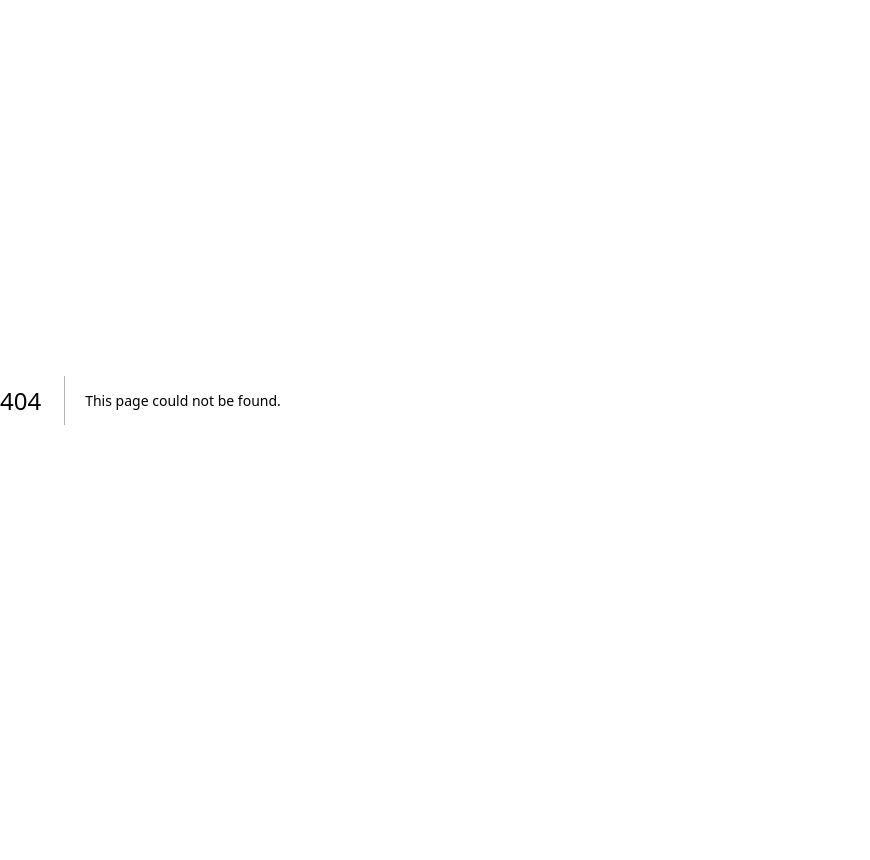
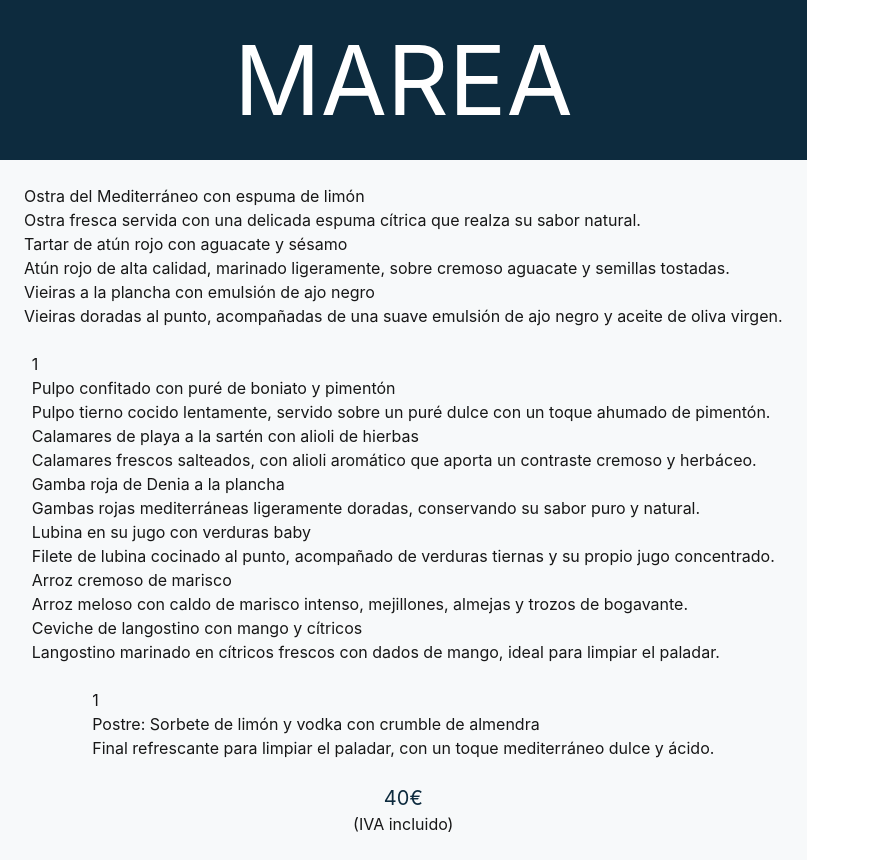
Before and after one commit to jaimeneco/Marea-restaurante, a Next.js app in the folder marea-restaurante/: page /menu in a window 1280 px wide. Before the commit this address had no page. Shown: the whole page, without its empty margins (0-870 px from the left). Before the commit the page ends 800 px from the top, so only its background shows below. Built offline with nearby package versions, Linux system fonts and the light colour scheme.

Commit message:
agregar page Menú basica

```diff
--- a/marea-restaurante/src/app/layout.js
+++ b/marea-restaurante/src/app/layout.js
@@ -19,11 +19,7 @@ export const metadata = {
 export default function RootLayout({ children }) {
   return (
     <html lang="en">
-      <body
-        className="flex"
-      >
-        {children}
-      </body>
+      <body className="flex">{children}</body>
     </html>
   );
 }
--- /dev/null
+++ b/marea-restaurante/src/app/menu/menu-data.json
@@ -0,0 +1,70 @@
+[
+  {
+    "categoria": "Entrantes",
+    "platos": [
+      {
+        "id": 1,
+        "nombre": "Ostra del Mediterráneo con espuma de limón",
+        "descripcion": "Ostra fresca servida con una delicada espuma cítrica que realza su sabor natural."
+      },
+      {
+        "id": 2,
+        "nombre": "Tartar de atún rojo con aguacate y sésamo",
+        "descripcion": "Atún rojo de alta calidad, marinado ligeramente, sobre cremoso aguacate y semillas tostadas."
+      },
+      {
+        "id": 3,
+        "nombre": "Vieiras a la plancha con emulsión de ajo negro",
+        "descripcion": "Vieiras doradas al punto, acompañadas de una suave emulsión de ajo negro y aceite de oliva virgen."
+      }
+    ]
+  },
+  {
+    "categoria": "Principales",
+    "platos": [
+      {
+        "id": 4,
+        "nombre": "Pulpo confitado con puré de boniato y pimentón",
+        "descripcion": "Pulpo tierno cocido lentamente, servido sobre un puré dulce con un toque ahumado de pimentón."
+      },
+      {
+        "id": 5,
+        "nombre": "Calamares de playa a la sartén con alioli de hierbas",
+        "descripcion": "Calamares frescos salteados, con alioli aromático que aporta un contraste cremoso y herbáceo."
+      },
+      {
+        "id": 6,
+        "nombre": "Gamba roja de Denia a la plancha",
+        "descripcion": "Gambas rojas mediterráneas ligeramente doradas, conservando su sabor puro y natural."
+      },
+      {
+        "id": 7,
+        "nombre": "Lubina en su jugo con verduras baby",
+        "descripcion": "Filete de lubina cocinado al punto, acompañado de verduras tiernas y su propio jugo concentrado."
+      },
+      {
+        "id": 8,
+        "nombre": "Arroz cremoso de marisco",
+        "descripcion": "Arroz meloso con caldo de marisco intenso, mejillones, almejas y trozos de bogavante."
+      },
+      {
+        "id": 9,
+        "nombre": "Ceviche de langostino con mango y cítricos",
+        "descripcion": "Langostino marinado en cítricos frescos con dados de mango, ideal para limpiar el paladar."
+      }
+    ]
+  },
+  {
+    "categoria": "Postres",
+    "platos": [
+      {
+        "id": 10,
+        "nombre": "Postre: Sorbete de limón y vodka con crumble de almendra",
+        "descripcion": "Final refrescante para limpiar el paladar, con un toque mediterráneo dulce y ácido."
+      }
+    ]
+  },
+  {
+    "precio": "40€"
+  }
+]
--- /dev/null
+++ b/marea-restaurante/src/app/menu/page.jsx
@@ -0,0 +1,38 @@
+// import Image from "next/image";
+import menu from "./menu-data.json";
+
+const precio = menu.find((item) => item.precio)?.precio;
+const Menu = () => {
+  return (
+    <div className="flex flex-col min-h-screen">
+      <header className="flex bg-primario justify-center p-8">
+        <h1 className="text-white text-8xl">MAREA</h1>
+        {/* <img src="" alt="Imagen del mar" /> */}
+      </header>
+      <main className="flex flex-col items-center  bg-fondo flex-1 p-6 gap-6">
+        {menu
+          .filter((item) => item.platos)
+          .map((categoria) => (
+            <div key={categoria.categoria}>
+              <div>
+                {(categoria.categoria === "Principales" ||
+                  categoria.categoria === "Postres") && <div>1</div>}
+              </div>
+              {categoria.platos.map((plato) => (
+                <div key={plato.id}>
+                  <h3>{plato.nombre}</h3>
+                  <p>{plato.descripcion}</p>
+                </div>
+              ))}
+            </div>
+          ))}
+        <div className="flex flex-col justify-center items-center">
+          <p className="text-xl text-primario">{precio}</p>
+          <p> (IVA incluido)</p>
+        </div>
+      </main>
+    </div>
+  );
+};
+
+export default Menu;
```
